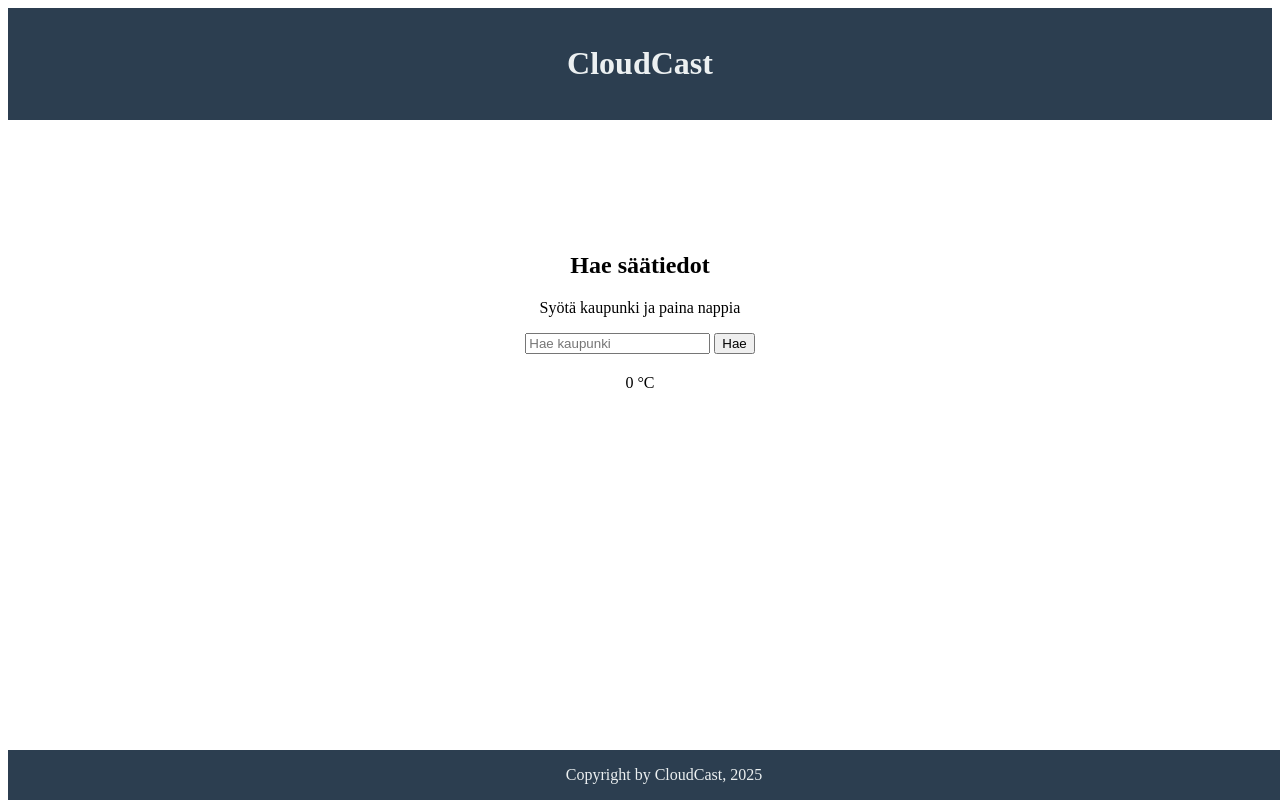
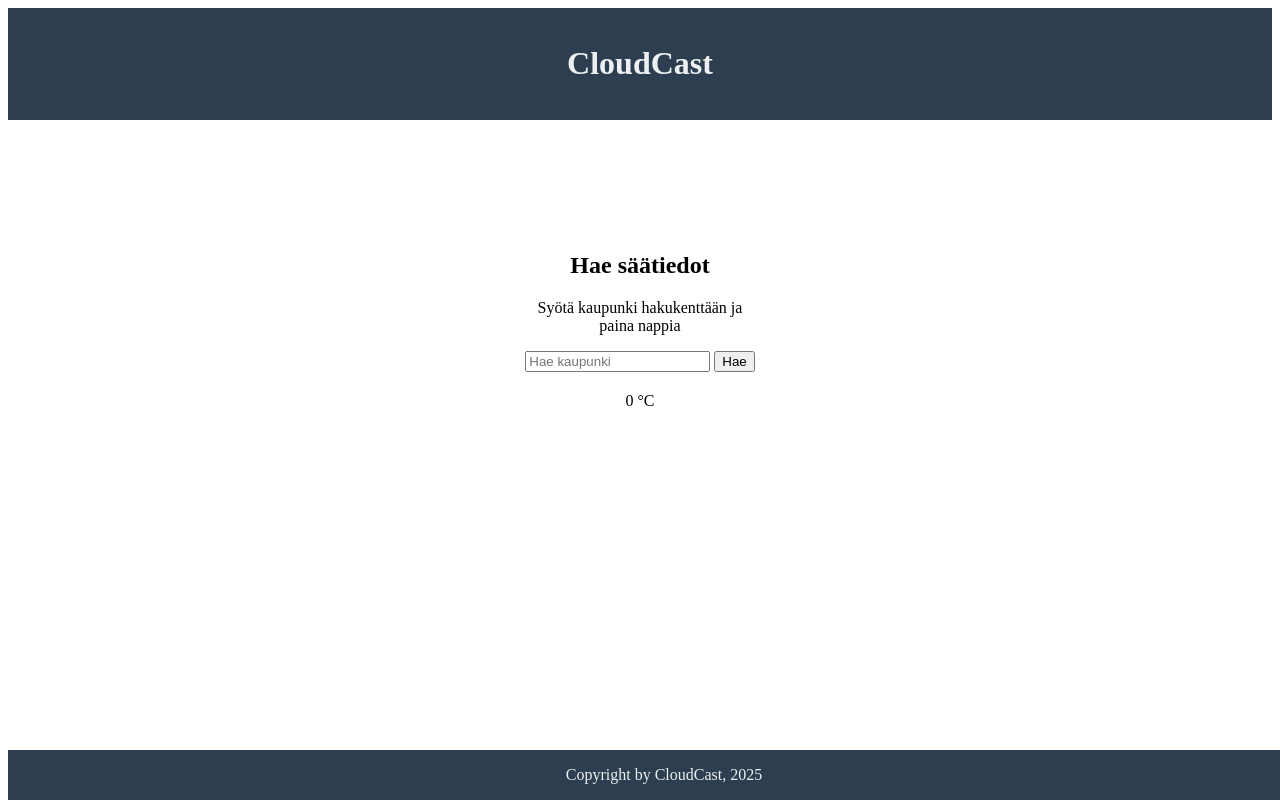
Before and after one commit to jamktiko/ryhm-kolmetesti, a SvelteKit app: page / in a window 1280 px wide. Built offline with nearby package versions, Linux system fonts and the light colour scheme; no server answers.

Commit message:
yksi sana lisää :)

```diff
--- a/src/routes/+page.svelte
+++ b/src/routes/+page.svelte
@@ -43,7 +43,7 @@
 </script>
 
 <h2>Hae säätiedot</h2>
-<p>Syötä kaupunki ja paina nappia</p>
+<p>Syötä kaupunki hakukenttään ja paina nappia</p>
 <UserInput type="text" placeholder="Hae kaupunki" bind:value={selectedCity} disabled={false} />
 <Button
 	onclick={() => {
```
